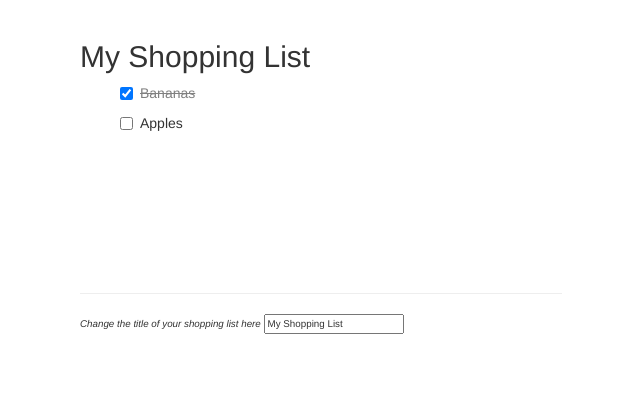
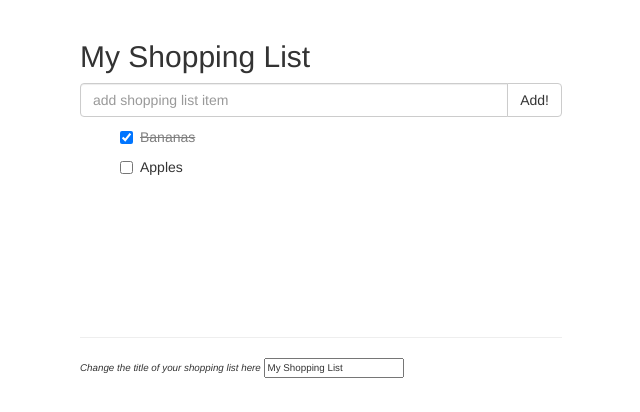
Before and after one commit to verdantpath/shopping-list-vue, a plain HTML site: page index.html in a window 1280 px wide. Shown: the whole page, without its empty margins (319-959 px from the left). Drawn offline with nearby package versions, Linux system fonts and the light colour scheme.

Commit message:
add input for newItem

```diff
--- a/index.html
+++ b/index.html
@@ -31,6 +31,12 @@
 <body>
 <div id="app" class="container">
     <h2>{{ title }}</h2>
+    <div class="input-group">
+        <input v-model="newItem" v-on:keyup.enter="addItem" placeholder="add shopping list item" type="text" class="form-control">
+        <span class="input-group-btn">
+            <button v-on:click="addItem" class="btn btn-default" type="button">Add!</button>
+        </span>
+    </div>
     <ul>
         <li v-for="item in items" v-bind:class="{ 'removed': item.checked }">
             <div class="checkbox">
```
